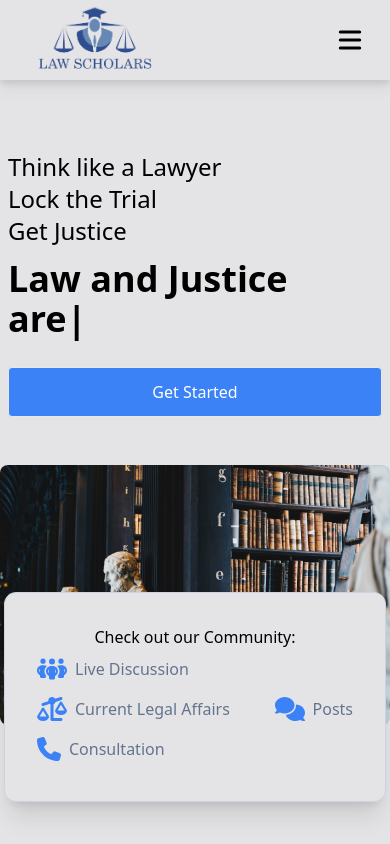
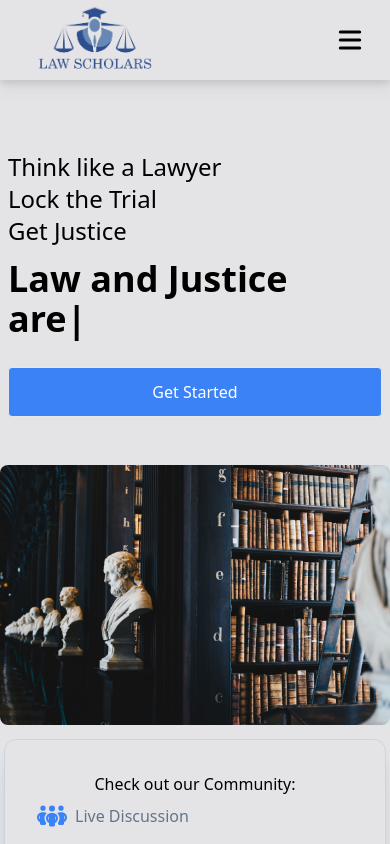
Before and after one commit to brekooname/law-scholars, a React (Create React App) app: page / in a window 390 px wide. Shown: the top 844 px of the page. Built offline with nearby package versions, Linux system fonts and the light colour scheme.

Commit message:
Update: Responsive for smaller and medium screens

```diff
--- a/src/components/Hero.jsx
+++ b/src/components/Hero.jsx
@@ -37,8 +37,7 @@ const Hero = () => {
                     <img className="w-full rounded-lg" src={bgImg} alt="https://unsplash.com" />
                     {/* <img className="w-full" src="https://source.unsplash.com/random/500x500/?law,court" alt="Random Law related image from Unsplash" /> */}
                 </div>
-                <div className='absolute flex flex-col py-8 md:min-w-[760px] bottom-[5%] mx-1 md:left-1/2 transform md:-translate-x-1/2 bg-zinc-200
-            border border-slate-300 rounded-xl text-center shadow-xl'>
+                <div className='absolute flex flex-col py-8 bottom-[5%] mx-1 transform bg-zinc-200 border border-slate-300 rounded-xl text-center shadow-xl xsm:-my-20 xsm:bottom-[-3%] md:min-w-[760px]  md:left-1/2 md:-translate-x-1/2 md:bottom-[20%] lg:bottom-[15%]'>
                     <p>Check out our Community:</p>
                     <div className='flex justify-between flex-wrap px-4'>
                         <p className='flex px-4 py-2 text-slate-500'><FontAwesomeIcon className="h-6 text-blue-500 mr-2" icon={faPeopleGroup} /> Live Discussion</p>
--- a/tailwind.config.js
+++ b/tailwind.config.js
@@ -7,6 +7,7 @@ module.exports = {
   darkMode: 'media', // or 'class'
   theme: {
     screens: {
+      xsm: '320px',
       sm: '640px',
       md: '768px',
       lg: '1024px',
```
